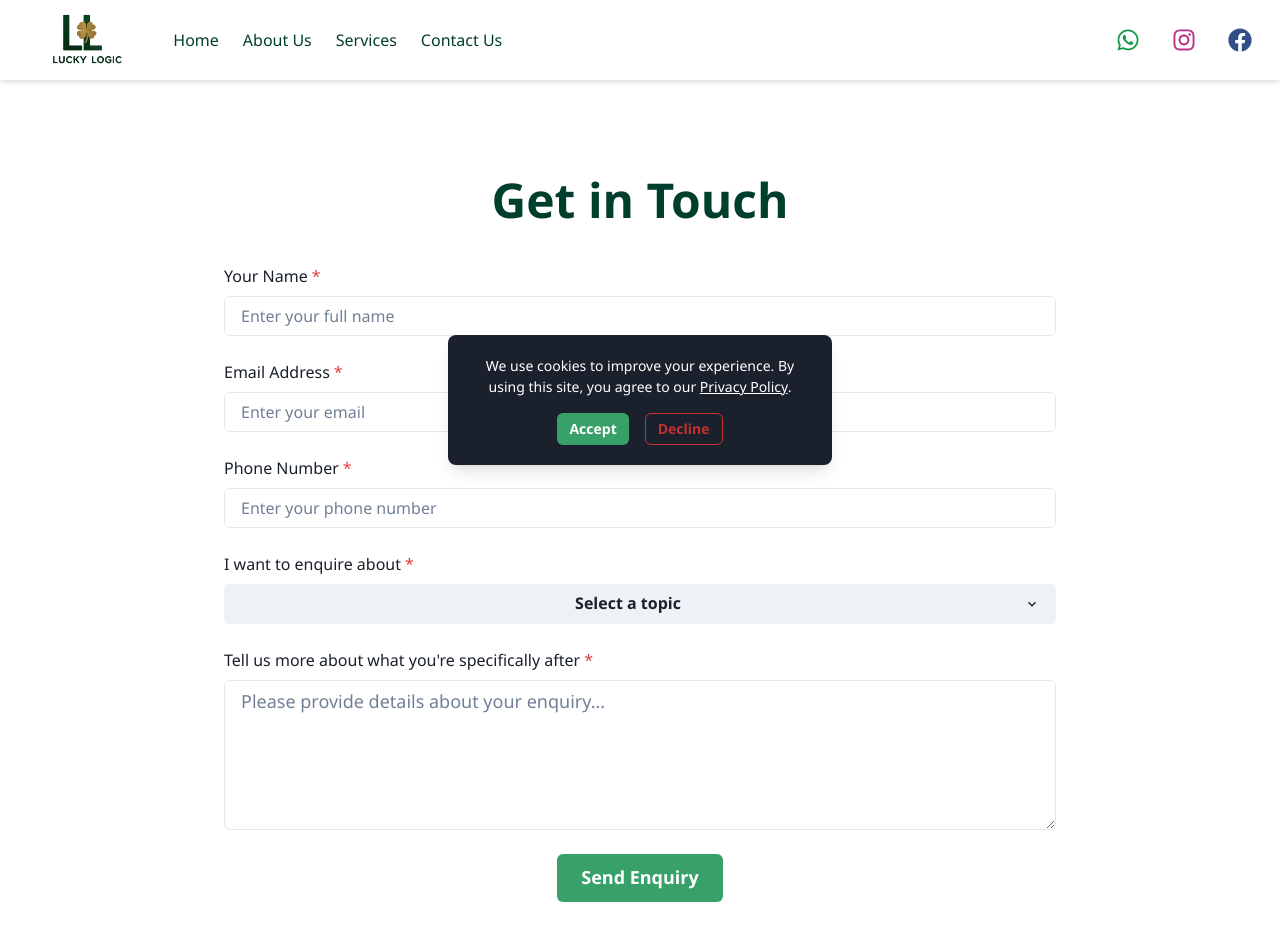
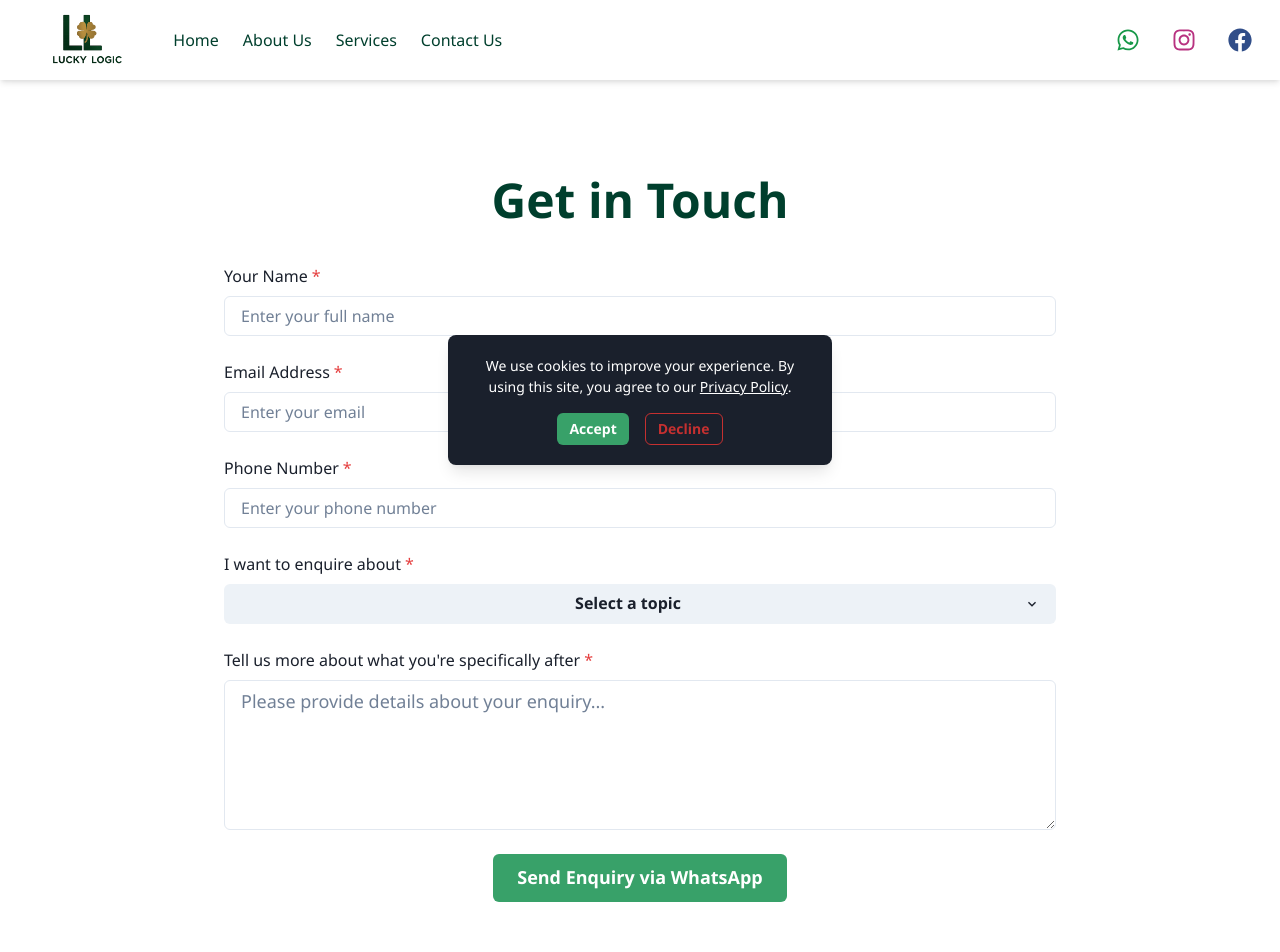
Before and after one commit to Neesonn/luckylogicit, a Next.js app: page /contact-us in a window 1280 px wide. Shown: the top 952 px of the page. Built offline with nearby package versions, Linux system fonts and the light colour scheme.

Commit message:
Updated button text to indicate WhatsApp integration

```diff
--- a/app/contact-us/page.tsx
+++ b/app/contact-us/page.tsx
@@ -159,7 +159,7 @@ ${messageText}
           colorScheme="green"
           width={{ base: 'full', md: 'auto' }}
         >
-          Send Enquiry
+          Send Enquiry via WhatsApp
         </Button>
       </VStack>
     </Box>
```
